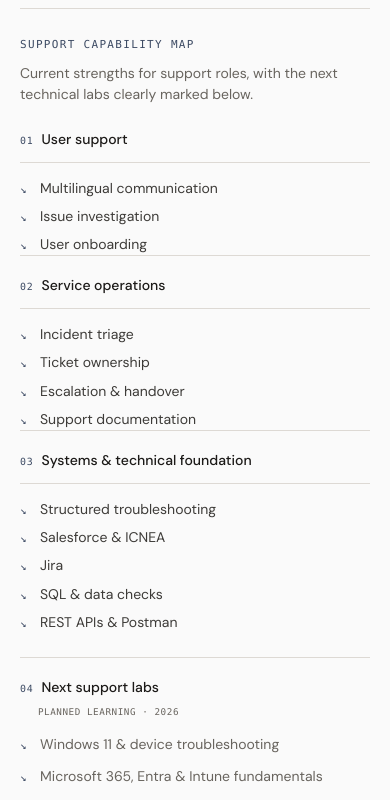
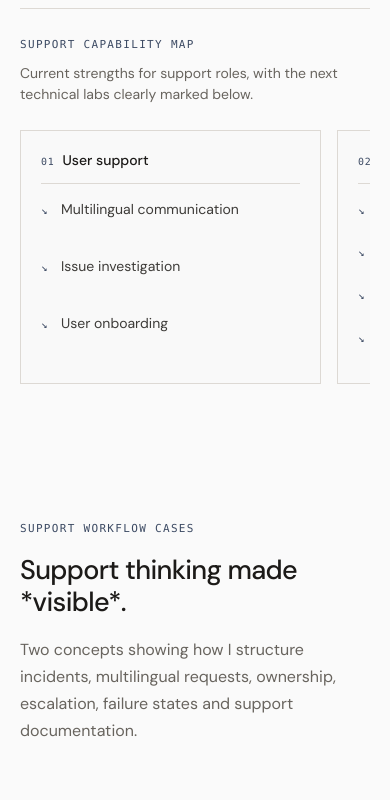
Before and after one commit to brenosampaio-dev/portfolio, a Next.js app in the folder portfolio/: page / in a window 390 px wide. Shown: the part 1260-2060 px from the top of the page. Built offline with nearby package versions, Linux system fonts and the light colour scheme.

Commit message:
Condense support map on mobile

```diff
--- a/portfolio/src/app/globals.css
+++ b/portfolio/src/app/globals.css
@@ -892,23 +892,38 @@ html {
   .toolkit {
     gap: var(--space-6);
   }
-  .toolkit__intro,
+  .toolkit__intro {
+    grid-template-columns: 1fr;
+    gap: var(--space-2);
+  }
+  .toolkit__content {
+    grid-auto-flow: column;
+    grid-auto-columns: 86%;
+    gap: var(--space-4);
+    align-items: stretch;
+    overflow-x: auto;
+    overscroll-behavior-inline: contain;
+    padding-bottom: var(--space-2);
+    scroll-padding-inline: 0;
+    scroll-snap-type: inline mandatory;
+    scrollbar-width: none;
+    -webkit-overflow-scrolling: touch;
+  }
+  .toolkit__content::-webkit-scrollbar {
+    display: none;
+  }
   .toolkit__groups {
-    grid-template-columns: 1fr;
-  }
-  .toolkit__intro {
-    gap: var(--space-2);
+    display: contents;
   }
   .toolkit__group,
   .toolkit__group:first-child,
   .toolkit__group:last-child {
-    padding: var(--space-5) 0 0;
-    border-top: 1px solid var(--mist);
-    border-left: 0;
-  }
-  .toolkit__group:first-child {
-    padding-top: 0;
-    border-top: 0;
+    display: grid;
+    grid-template-rows: auto 1fr;
+    padding: var(--space-5);
+    border: 1px solid var(--mist);
+    background: color-mix(in srgb, var(--paper) 88%, var(--silk));
+    scroll-snap-align: start;
   }
   .toolkit__group-heading {
     min-height: 0;
@@ -919,6 +934,11 @@ html {
   }
   .toolkit__roadmap {
     gap: var(--space-4);
+    align-content: start;
+    padding: var(--space-5);
+    border: 1px solid var(--mist);
+    background: color-mix(in srgb, var(--paper) 88%, var(--silk));
+    scroll-snap-align: start;
   }
 }
 @media (prefers-reduced-motion: reduce) {
```
